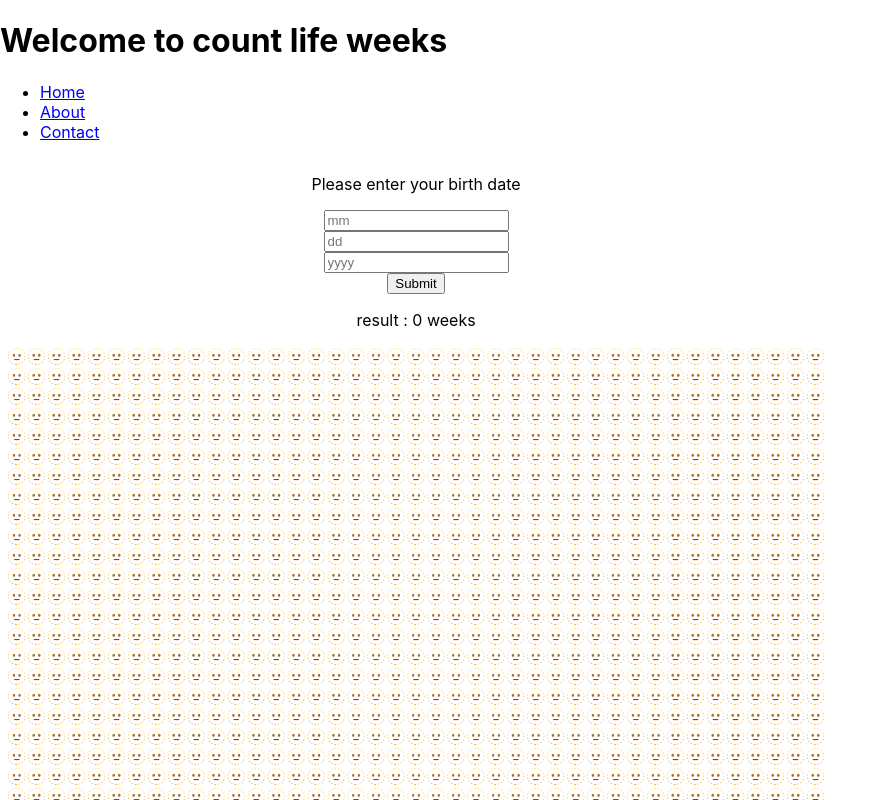
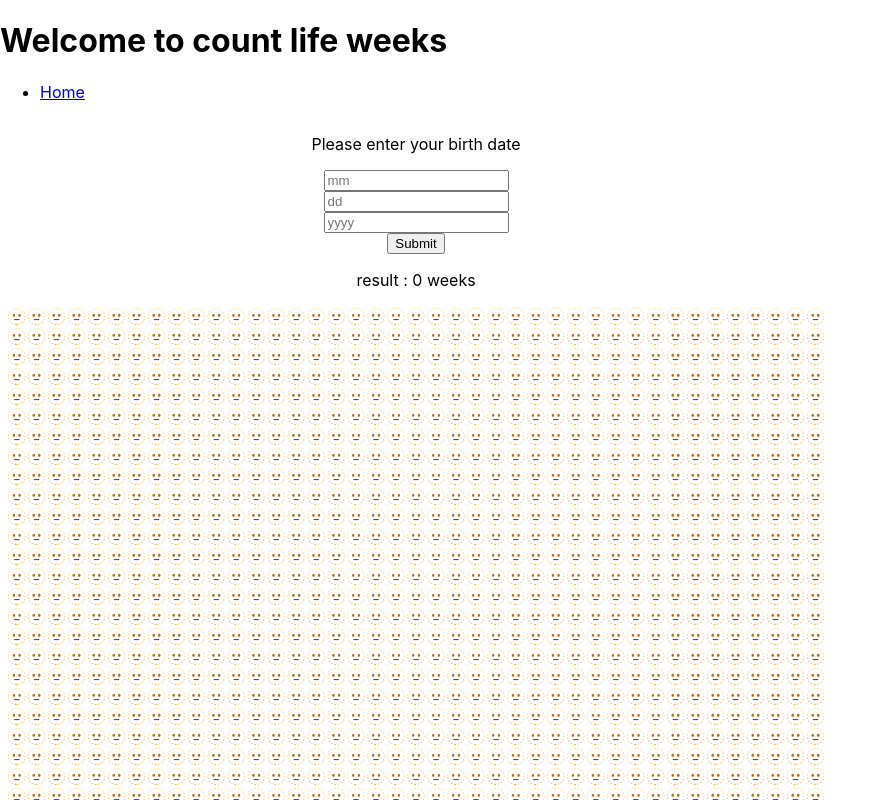
Before and after one commit to bienmag/lifegoesby, a React (Create React App) app: page / in a window 1280 px wide. Shown: the top 800 px of the page, without its empty margins (0-887 px from the left). Built offline with nearby package versions, Linux system fonts and the light colour scheme.

Commit message:
deleting unnecessary

```diff
--- a/src/App.js
+++ b/src/App.js
@@ -26,8 +26,6 @@ const Navigation = () => (
   <nav>
     <ul>
       <li><NavLink to='/'>Home</NavLink></li>
-      <li><NavLink to='/about'>About</NavLink></li>
-      <li><NavLink to='/contact'>Contact</NavLink></li>
     </ul>
   </nav >
 );
```
